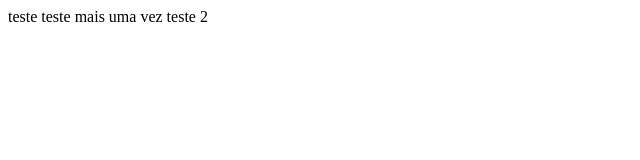
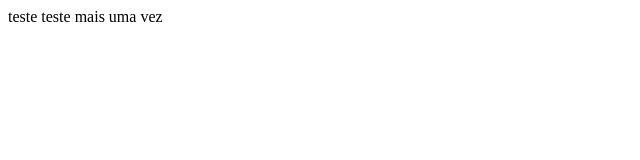
Before and after one commit to douglaseccker/git-flow, a plain HTML site: page index.html in a window 1280 px wide. Shown: the full height of the page, 0-640 px from the left. Drawn offline with Linux system fonts and the light colour scheme.

Commit message:
alteração na branch

```diff
--- a/index.html
+++ b/index.html
@@ -1,5 +1,4 @@
 <html>
 	teste
 	teste mais uma vez
-	teste 2
 </html>
```
